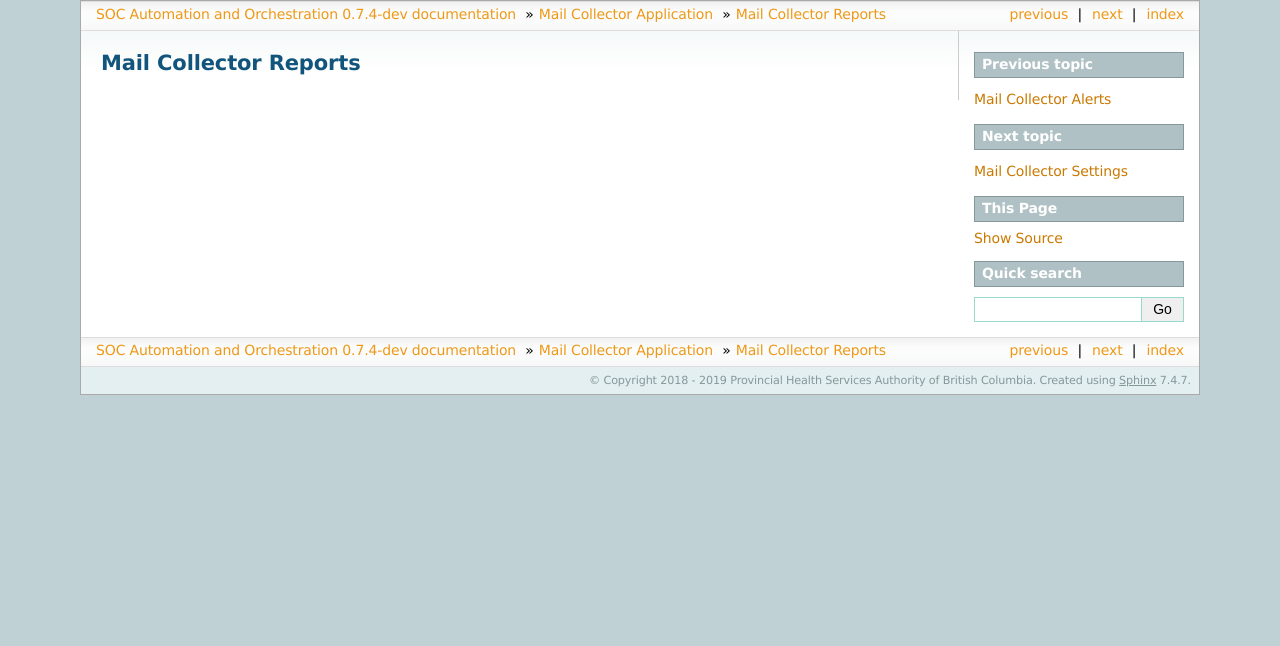
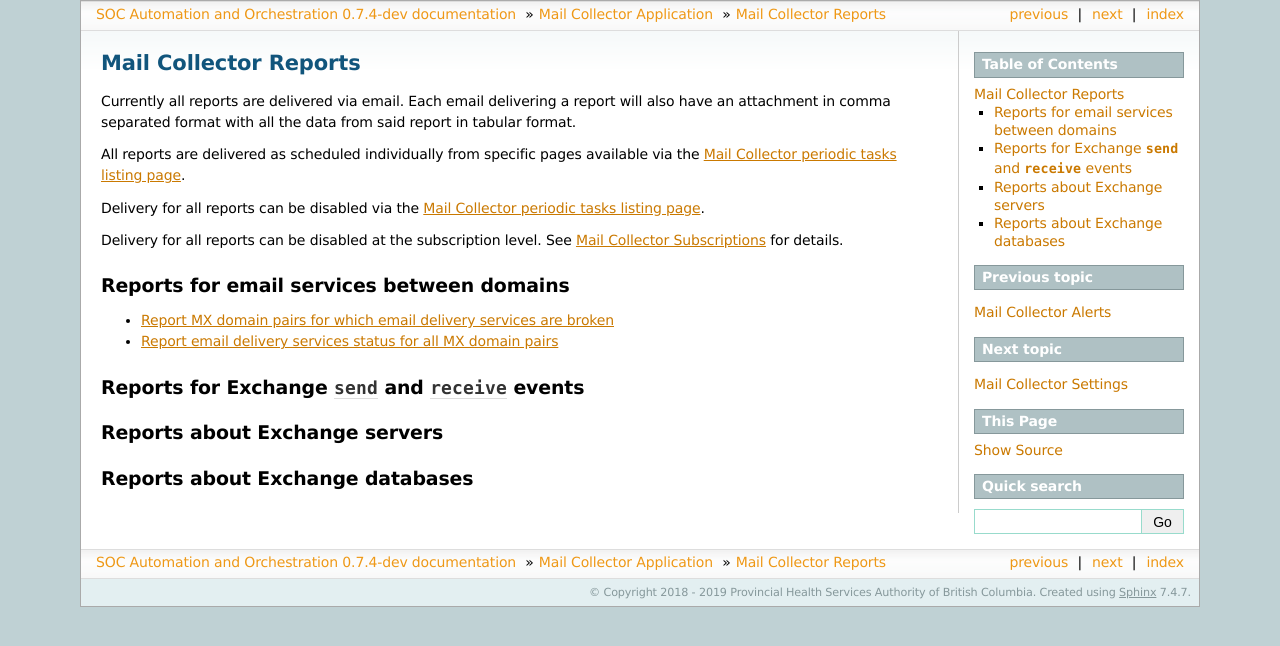
Before and after one commit to PHSAServiceOperationsCenter/PHSA-SOC, a Sphinx documentation site: the page built from docs/source/mail_collector/reports.rst, in a window 1280 px wide. Shown: the top 646 px of the page. Built offline with Sphinx 7.4.7, drawn with Linux system fonts in a browser that asks for light colours.

Commit message:
start documenting mail_collector reports

```diff
--- a/docs/source/mail_collector/reports.rst
+++ b/docs/source/mail_collector/reports.rst
@@ -1,2 +1,35 @@
 Mail Collector Reports
 ======================
+
+Currently all reports are delivered via email. Each email delivering a report
+will also have an attachment in comma separated format with all the data from
+said report in tabular format.
+
+All reports are delivered as scheduled individually from specific pages
+available via the `Mail Collector periodic tasks listing page
+<../../../admin/django_celery_beat/periodictask>`_.
+
+Delivery for all reports can be disabled via the
+`Mail Collector periodic tasks listing page
+<../../../admin/django_celery_beat/periodictask>`_.
+
+Delivery for all reports can be disabled at the subscription level. See
+:ref:`Mail Collector Subscriptions` for details.
+
+Reports for email services between domains
+------------------------------------------
+
+* `Report MX domain pairs for which email delivery services are broken
+  <../../../admin/django_celery_beat/periodictask/?q=Exchange+report+failed+email+verification+between+domains>`_
+
+* `Report email delivery services status for all MX domain pairs
+  <../../../admin/django_celery_beat/periodictask/?q=Exchange+report+all+email+verification+between+domains>`_
+
+Reports for Exchange ``send`` and ``receive`` events
+----------------------------------------------------
+
+Reports about Exchange servers
+------------------------------
+
+Reports about Exchange databases
+--------------------------------
```
Also changed, not shown: docs/source/mail_collector/alerts.rst (+1 -7 lines).
